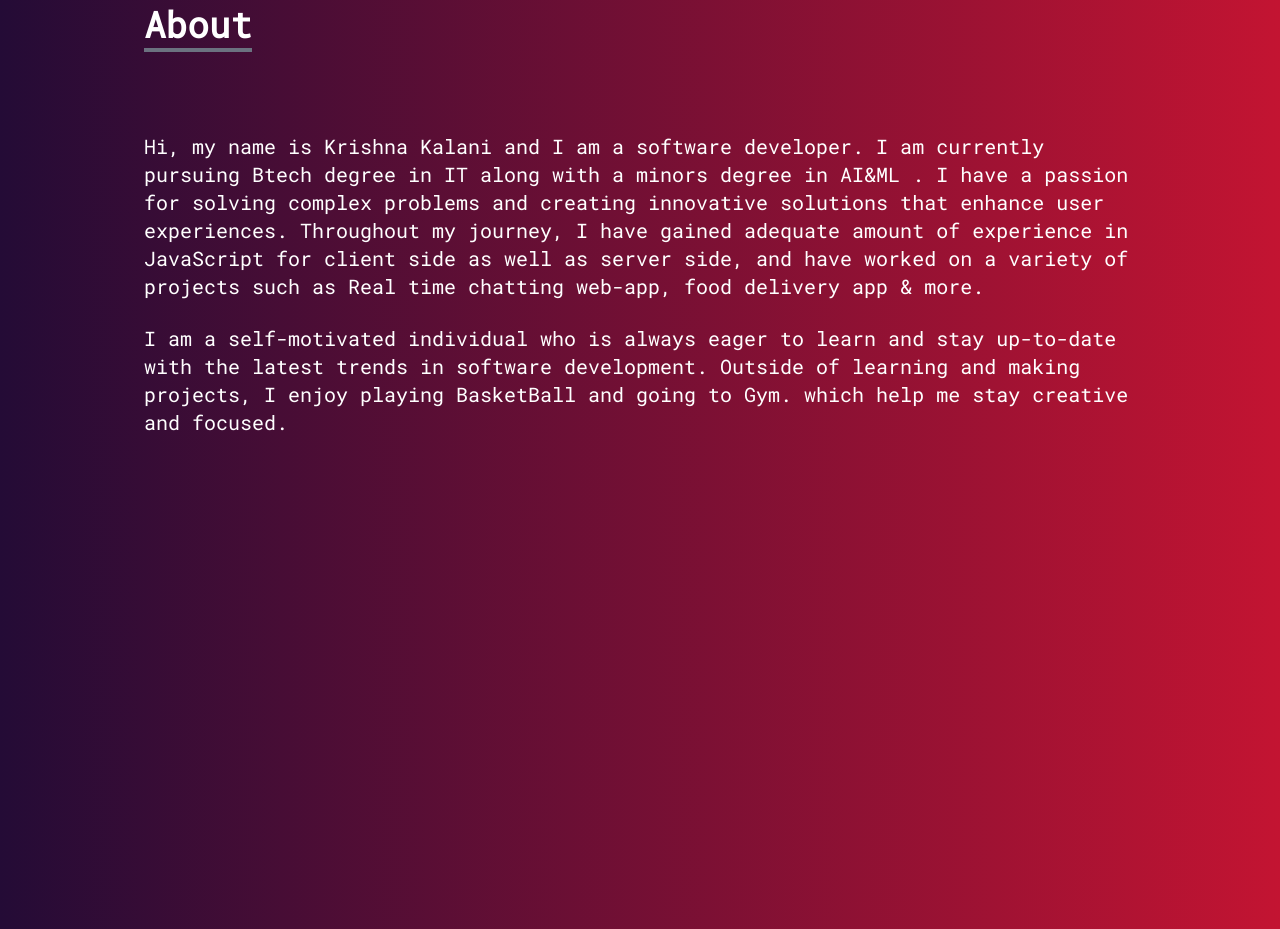
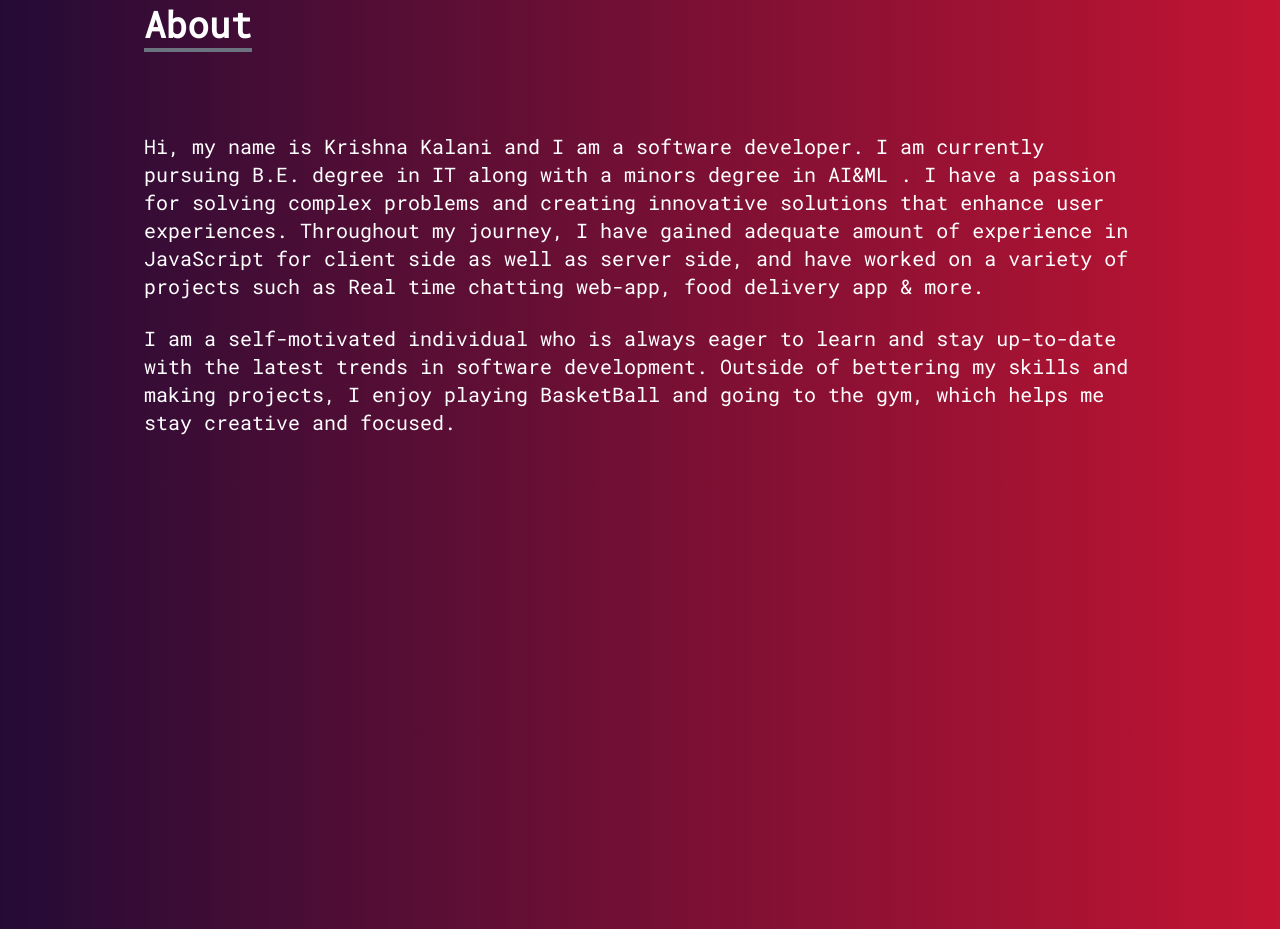
Before and after one commit to Krishnakalani111/Portfolio-SPA, a React (Create React App) app: page / in a window 1280 px wide. Shown: the part 2060-2989 px from the top of the page. Built offline with nearby package versions, Linux system fonts and the light colour scheme.

Commit message:
Update About.jsx
changes made in About.jsx

```diff
--- a/src/components/About.jsx
+++ b/src/components/About.jsx
@@ -22,7 +22,7 @@ const About = () => {
 
         <p className="text-xl mt-20" data-aos="fade-up">
           Hi, my name is Krishna Kalani and I am a software developer. I am
-          currently pursuing Btech degree in IT along with a minors degree in
+          currently pursuing B.E. degree in IT along with a minors degree in
           AI&ML . I have a passion for solving complex problems and creating
           innovative solutions that enhance user experiences. Throughout my
           journey, I have gained adequate amount of experience in JavaScript for client side as
@@ -35,8 +35,8 @@ const About = () => {
         <p className="text-xl" data-aos="fade-up">
           I am a self-motivated individual who is always eager to learn and stay
           up-to-date with the latest trends in software development. Outside of
-          learning and making projects, I enjoy playing BasketBall and going to Gym.
-          which help me stay creative and focused.
+          bettering my skills and making projects, I enjoy playing BasketBall and going to the gym,
+          which helps me stay creative and focused.
         </p>
       </div>
     </div>
```
